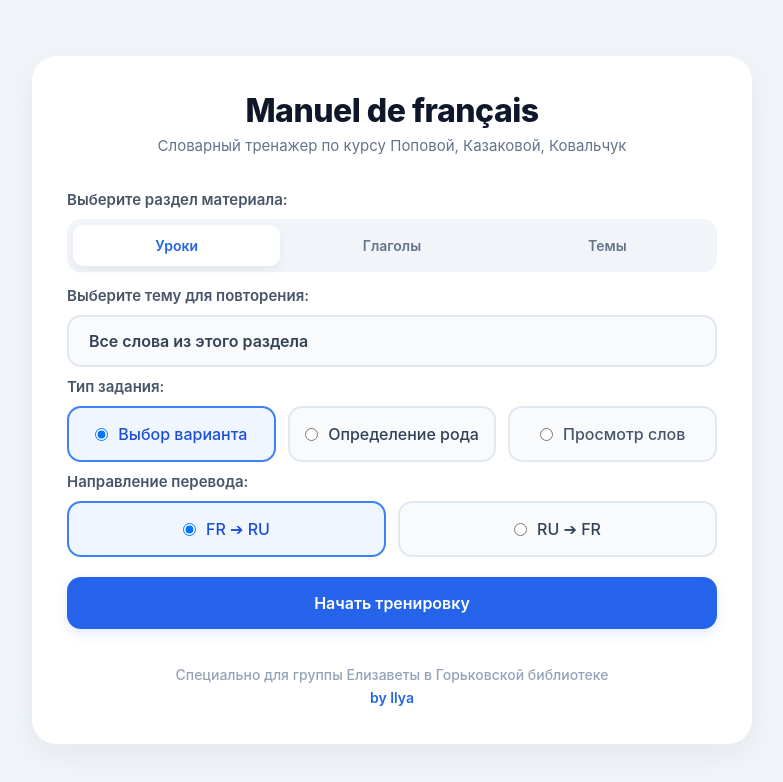
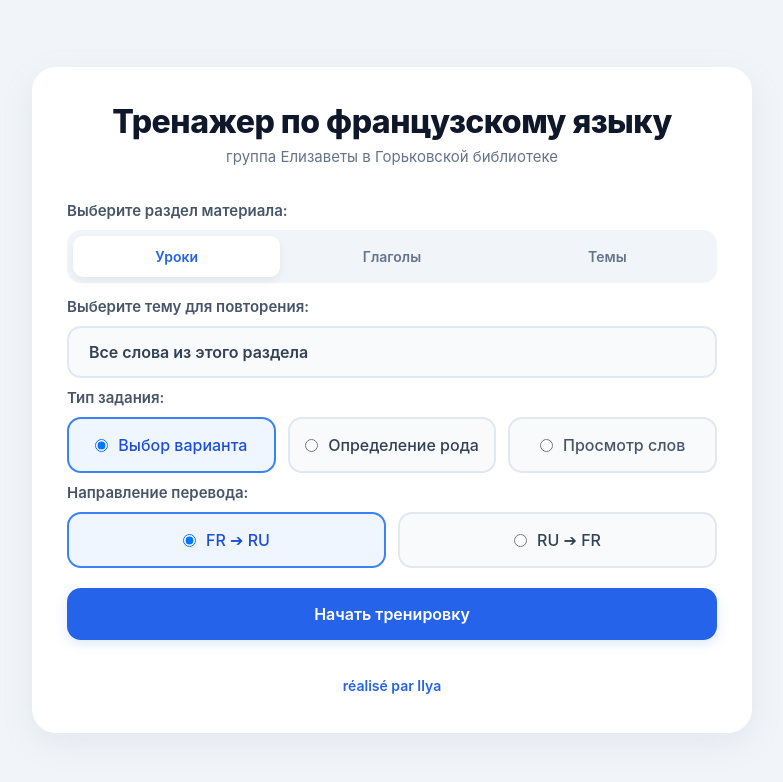
Before and after one commit to jessevirgin/french-vocabulary-trainer, a plain HTML site: page index.html in a window 1280 px wide. Shown: the whole page, without its empty margins (248-1031 px from the left). Drawn offline with Linux system fonts and the light colour scheme.

Commit message:
Add files via upload

```diff
--- a/app.js
+++ b/app.js
@@ -1461,7 +1461,7 @@ function renderModuleSelect() {
     // 2. Создаем заголовок для Конкретных тем
     const itemsTitle = document.createElement('div');
     itemsTitle.className = 'dropdown-group-title';
-    if (currentCategory === 'lessons') itemsTitle.textContent = "Уроки из учебника";
+    if (currentCategory === 'lessons') itemsTitle.textContent = "Уроки из учебника Поповой, Казаковой, Ковальчук";
     if (currentCategory === 'verbs') itemsTitle.textContent = "Спряжения глаголов";
     if (currentCategory === 'themes') itemsTitle.textContent = "Тематические подборки";
     dropdownMenu.appendChild(itemsTitle);
--- a/index.html
+++ b/index.html
@@ -3,7 +3,7 @@
 <head>
     <meta charset="UTF-8">
     <meta name="viewport" content="width=device-width, initial-scale=1.0">
-    <title>Тренажер: Французский язык (Попова, Казакова)</title>
+    <title>Тренажер по французскому языку для группы Елизаветы в Горьковской библиотеке</title>
     <!-- Подключение внешних стилей -->
     <link rel="stylesheet" href="style.css">
 </head>
@@ -12,8 +12,8 @@
 
         <!-- НАСТРОЙКИ: Стартовый экран приложения -->
         <div id="screen-settings" class="screen">
-            <h1>Manuel de français</h1>
-            <p class="subtitle">Словарный тренажер по курсу Поповой, Казаковой, Ковальчук</p>
+            <h1>Тренажер по французскому языку </h1>
+            <p class="subtitle">группа Елизаветы в Горьковской библиотеке</p>
 
         <div class="setting-group">
             <label>Выберите раздел материала:</label>
@@ -138,8 +138,8 @@
         </div>
         <!-- ПОДВАЛ (FOOTER) -->
             <div class="app-footer">
-                Специально для группы Елизаветы в Горьковской библиотеке<br>
-                <span><a href="https://github.com/jessevirgin" target="_blank">by Ilya</a></span>
+                <span style="display: none;">Специально для группы Елизаветы в Горьковской библиотеке</span>
+                <span><a href="https://github.com/jessevirgin" target="_blank">réalisé par Ilya</a></span>
             </div>
 
     </div>
```
